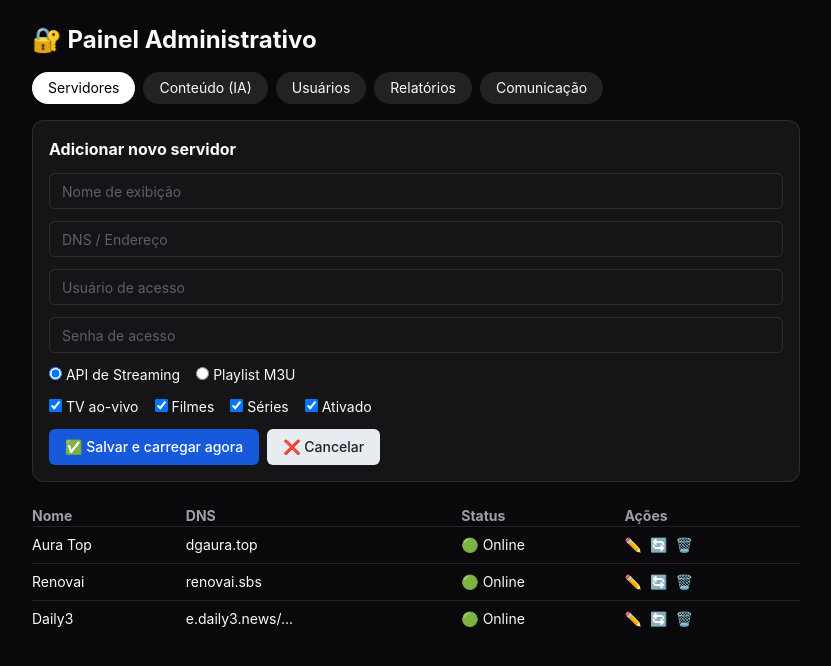
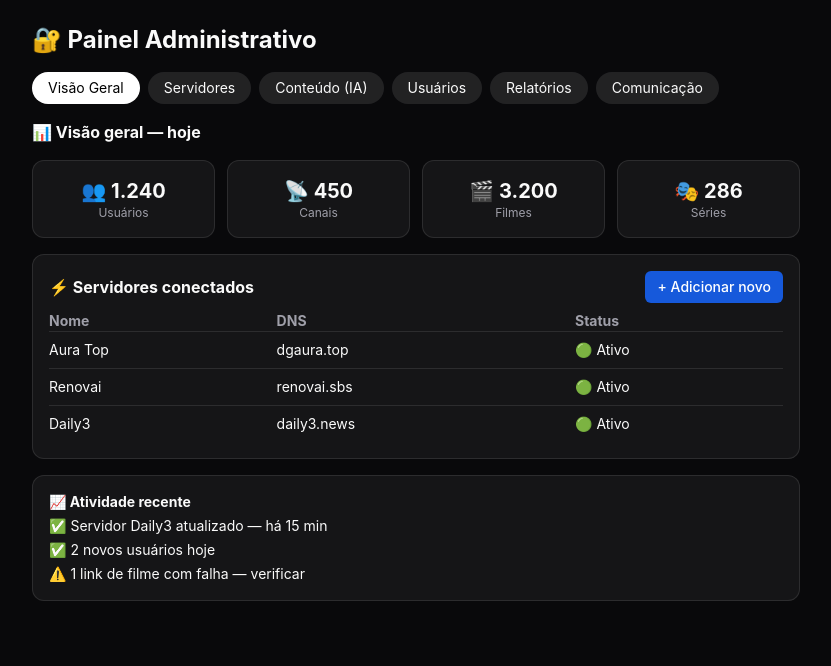
Before and after one commit to caduecrazzy-oss/Ducrazy-ia, a React (Vite) app: page /admin in a window 1280 px wide. Shown: the top 666 px of the page, without its empty margins (224-1055 px from the left). Built offline with nearby package versions, Linux system fonts and the light colour scheme.

Commit message:
Nexus Editor: atualizações de main

```diff
--- a/src/pages/Admin.tsx
+++ b/src/pages/Admin.tsx
@@ -5,7 +5,7 @@ import { Button } from '@/components/ui/button'
 import { Input } from '@/components/ui/input'
 
 type Srv = { nome: string; dns: string; ativo: boolean }
-const abas = ['Servidores', 'Conteúdo (IA)', 'Usuários', 'Relatórios', 'Comunicação']
+const abas = ['Visão Geral', 'Servidores', 'Conteúdo (IA)', 'Usuários', 'Relatórios', 'Comunicação']
 const usuariosIni = [
   { nome: 'Maria', email: 'maria@email.com', st: 'Teste Grátis' },
   { nome: 'João', email: 'joao@email.com', st: 'Ativos' },
@@ -174,6 +174,39 @@ function Usuarios() {
   )
 }
 
+function Geral({ ir }: { ir: () => void }) {
+  const cards = [['👥', '1.240', 'Usuários'], ['📡', '450', 'Canais'], ['🎬', '3.200', 'Filmes'], ['🎭', '286', 'Séries']]
+  const srv = [['Aura Top', 'dgaura.top'], ['Renovai', 'renovai.sbs'], ['Daily3', 'daily3.news']]
+  return (
+    <div className="space-y-4">
+      <h2 className="font-bold">📊 Visão geral — hoje</h2>
+      <div className="grid grid-cols-2 gap-3 sm:grid-cols-4">
+        {cards.map(([i, v, l]) => (
+          <div key={l} className="rounded-xl border border-white/10 bg-white/5 p-4 text-center">
+            <div className="text-xl font-bold">{i} {v}</div><div className="text-xs text-zinc-400">{l}</div>
+          </div>
+        ))}
+      </div>
+      <div className="rounded-xl border border-white/10 bg-white/5 p-4">
+        <div className="mb-2 flex items-center justify-between">
+          <h3 className="font-bold">⚡ Servidores conectados</h3>
+          <Button size="sm" onClick={ir}>+ Adicionar novo</Button>
+        </div>
+        <table className="w-full text-left text-sm">
+          <thead className="text-zinc-400"><tr><th>Nome</th><th>DNS</th><th>Status</th></tr></thead>
+          <tbody>{srv.map(([n, d]) => <tr key={n} className="border-t border-white/10"><td className="py-2">{n}</td><td>{d}</td><td>🟢 Ativo</td></tr>)}</tbody>
+        </table>
+      </div>
+      <div className="space-y-1 rounded-xl border border-white/10 bg-white/5 p-4 text-sm">
+        <h3 className="font-bold">📈 Atividade recente</h3>
+        <p>✅ Servidor Daily3 atualizado — há 15 min</p>
+        <p>✅ 2 novos usuários hoje</p>
+        <p>⚠️ 1 link de filme com falha — verificar</p>
+      </div>
+    </div>
+  )
+}
+
 export default function Admin() {
   const [aba, setAba] = useState(0)
   const [msg, setMsg] = useState('')
@@ -185,16 +218,17 @@ export default function Admin() {
         <nav className="flex flex-wrap gap-2">
           {abas.map((a, i) => <button key={a} onClick={() => setAba(i)} className={`rounded-full px-4 py-1.5 text-sm ${aba === i ? 'bg-white text-black' : 'bg-white/10'}`}>{a}</button>)}
         </nav>
-        {aba === 0 && <Servidores />}
-        {aba === 1 && (
+        {aba === 0 && <Geral ir={() => setAba(1)} />}
+        {aba === 1 && <Servidores />}
+        {aba === 2 && (
           <div className="space-y-3">
             <p className="text-sm text-zinc-300">Última verificação: {new Date().toLocaleString('pt-BR')}<br />📡 Canais: 1.240 · 🎬 Filmes: 5.320 · 🎭 Séries: 860</p>
             <div className="flex flex-wrap gap-2">{['🔄 Verificar agora', '➕ Atualizar apenas novos', '🔗 Reparar links', '⏰ Atualização automática'].map(acao)}</div>
           </div>
         )}
-        {aba === 2 && <Usuarios />}
-        {aba === 3 && <p className="text-sm text-zinc-300">Acessos hoje: 342 · Online agora: 57 · Pico: 20h–23h<br />Dispositivos: celular 55% · TV 30% · computador 15%<br />⚠️ Alerta: Daily3 com resposta lenta</p>}
-        {aba === 4 && (
+        {aba === 3 && <Usuarios />}
+        {aba === 4 && <p className="text-sm text-zinc-300">Acessos hoje: 342 · Online agora: 57 · Pico: 20h–23h<br />Dispositivos: celular 55% · TV 30% · computador 15%<br />⚠️ Alerta: Daily3 com resposta lenta</p>}
+        {aba === 5 && (
           <div className="space-y-3">
             <Input placeholder="Mensagem" value={msg} onChange={(e) => setMsg(e.target.value)} className="border-white/10" />
             <div className="flex flex-wrap gap-2">
```
